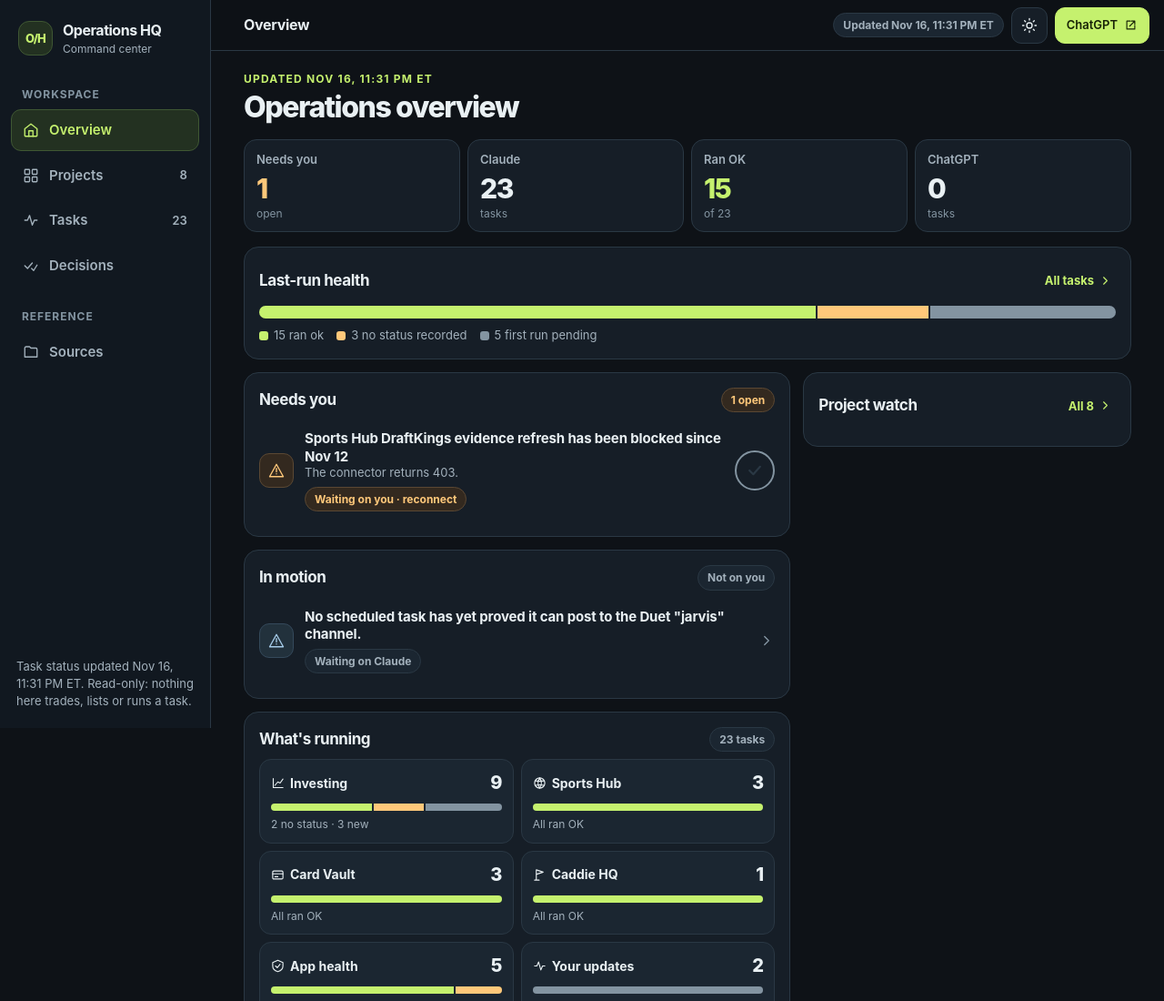
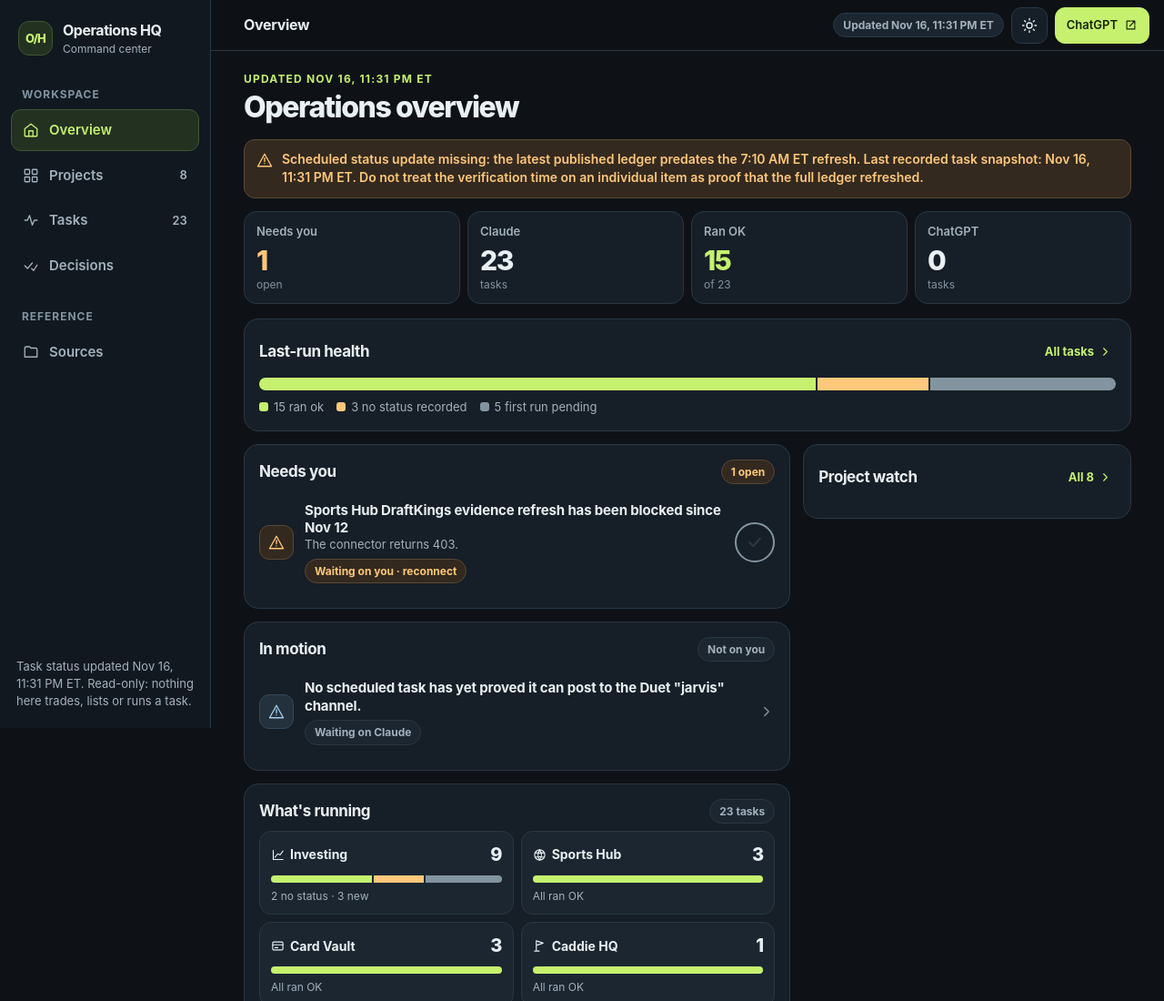
Before and after one commit to mcdermottj639/Operations-HQ, a plain HTML site: page index.html in a window 1280 px wide. Shown: the top 1100 px of the page at 91% size. Drawn offline with Linux system fonts and the light colour scheme.

Commit message:
Flag missed morning and evening ledger refreshes rather than hiding stale status for 26 hours

```diff
--- a/index.html
+++ b/index.html
@@ -428,7 +428,8 @@ function renderStatus(){
  const ageH=(Date.now()-Date.parse(L.asOfISO))/36e5;
  $$('[data-asof]').forEach(e=>e.textContent='Updated '+asof);
  const top=$('#asof-top');if(top)top.textContent='Updated '+asof;const rail=$('#asof-rail');if(rail)rail.textContent='Task status updated '+asof+'. Read-only: nothing here trades, lists or runs a task.';
- $('#stale').innerHTML=ageH>26?`<div class="notice">${I('alert')}<div>Stale: no status refresh in ${Math.floor(ageH)} hours. Refreshes are due 7:10 AM and 9:10 PM ET.</div></div>`:'';
+ const etNow=new Date(new Date().toLocaleString('en-US',{timeZone:'America/New_York'}));const due=new Date(etNow);due.setHours(etNow.getHours()>=21?21:7,10,0,0);const etLast=new Date(new Date(L.asOfISO).toLocaleString('en-US',{timeZone:'America/New_York'}));const missedRefresh=etNow>=due&&etLast<due;
+ $('#stale').innerHTML=missedRefresh||ageH>26?`<div class="notice">${I('alert')}<div>${missedRefresh?'Scheduled status update missing: the latest published ledger predates the '+(due.getHours()===7?'7:10 AM':'9:10 PM')+' ET refresh.':'Stale: no status refresh in '+Math.floor(ageH)+' hours.'} Last recorded task snapshot: ${esc(asof)}. Do not treat the verification time on an individual item as proof that the full ledger refreshed.</div></div>`:'';
  const tile=(h,v,f,cls='')=>`<div class="stat"><div class="stat-head">${h}</div><div class="stat-val ${cls}">${v}</div><div class="stat-foot">${f}</div></div>`;
  $('#tiles').innerHTML=tile('Needs you',mine.length,'open',mine.length?'wait':'ok')+tile('Claude',tot,'tasks')+(c.fail?tile('Failed',c.fail,'last run','bad'):tile('Ran OK',c.ok,'of '+tot,'ok'))+tile('ChatGPT',gN,'tasks');
  $('#task-tiles').innerHTML=tile('Ran OK',c.ok,'of '+tot,'ok')+tile('No status',c.norec,'Check output',c.norec?'wait':'')+(c.fail?tile('Failed',c.fail,'Last run','bad'):tile('First run',c.new,'Pending'));
```
